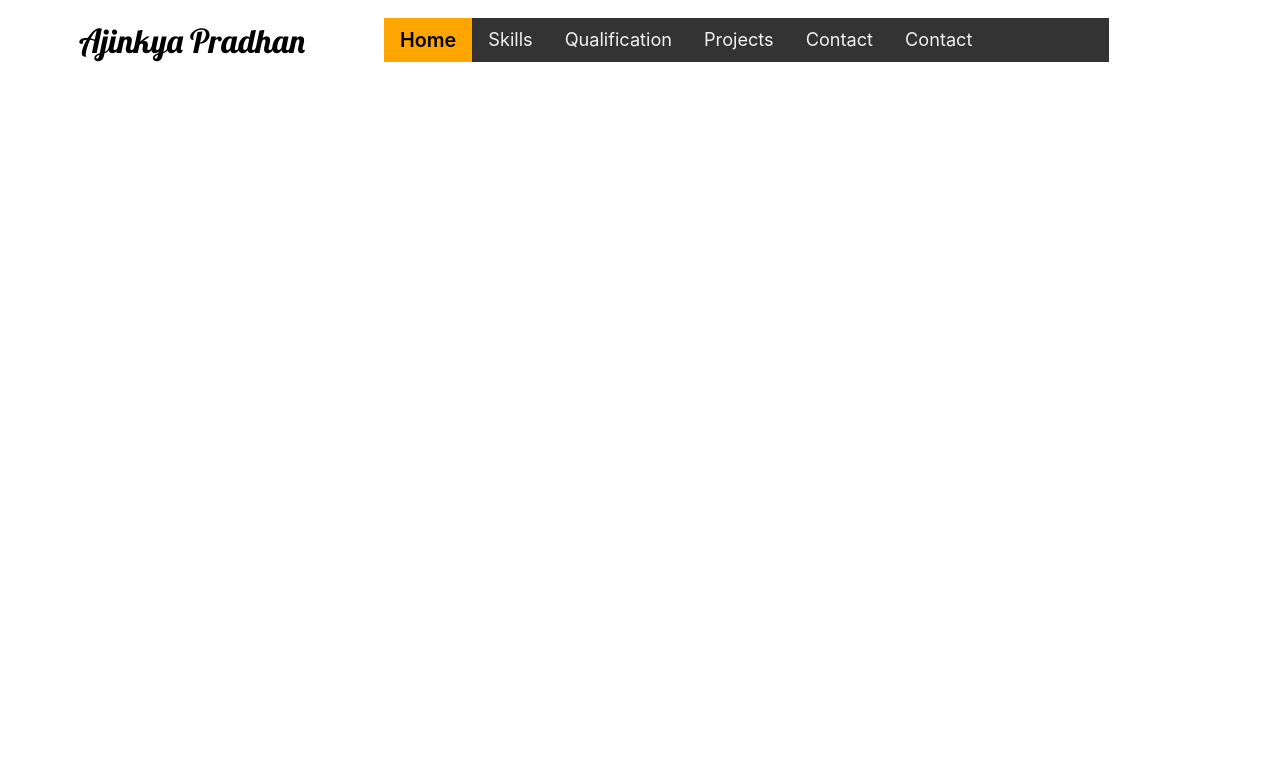
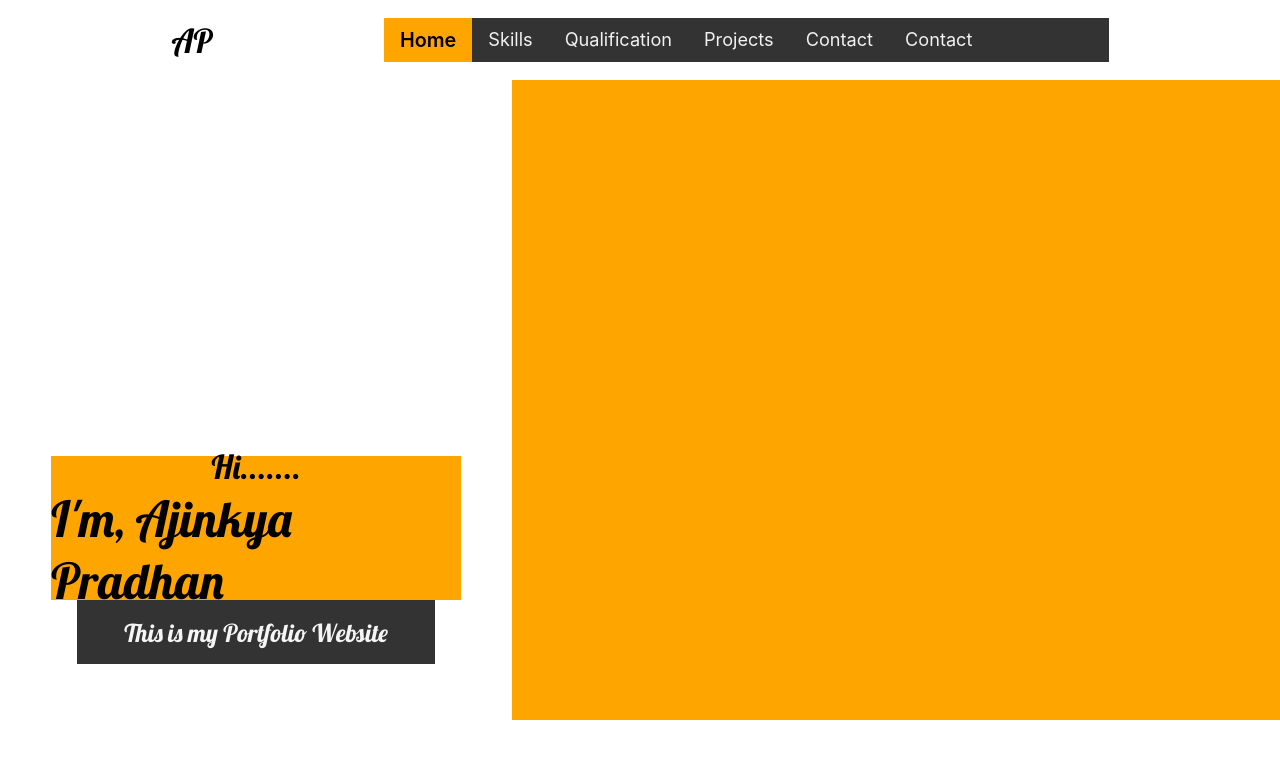
Before and after one commit to AjinkyaPradhan1/portfolio-website-ap, a React (Create React App) app: page / in a window 1280 px wide. Shown: the top 758 px of the page. Built offline with nearby package versions, Linux system fonts and the light colour scheme.

Commit message:
Basic body started

```diff
--- a/src/components/Home.js
+++ b/src/components/Home.js
@@ -7,8 +7,27 @@ function Home() {
 
       {/* Navbar content and heading */}
         <div className="navbar">
-          <div className="navbar_text">Ajinkya Pradhan</div>
+          <div className="navbar_text">AP</div>
           <div className="navbar_content"><Navbar/></div>
+        </div>
+
+      {/*Body*/}
+        <div className="home_content">
+          <div className="left">
+
+            <div className="left_content">
+              <div className="left_content1">
+                <div className="p0">Hi.......</div>
+                <div className="p1">I'm, Ajinkya Pradhan</div>
+              </div>
+              <div className="left_content2">This is my Portfolio Website</div>
+            </div>
+
+          </div>
+
+          <div className="right">
+          <div className="right_content"></div>
+          </div>
         </div>
 
       </div>
--- a/src/components/home.css
+++ b/src/components/home.css
@@ -0,0 +1,66 @@
+@import url('https://fonts.googleapis.com/css2?family=Lobster&display=swap');
+
+.hMain{
+    display: flex;
+    flex-direction: column;
+    flex-grow: 1;
+    width: 100vw;
+    height: 100vh;
+    background-color: transparent;
+    font-size: 16.5px;
+  }
+.home_content{
+    display: flex;
+    width: 100%;
+    height:80%;
+    background-color: transparent;
+}
+.left{
+    display: flex;
+    flex-direction: column;
+    align-items: center;
+    justify-content: flex-end;
+    width: 40%;
+    height: 100%;
+    background-color: transparent;
+}
+.right{
+    display: flex;
+    width: 60%;
+    height: 100%;
+    background-color: orange;
+}
+.left_content{
+    display: flex;
+    flex-direction: column;
+    align-items: center;
+    justify-content: center;
+    width: 100%;
+    height: 50%;
+    background-color: transparent;
+}
+.left_content1{
+    display: flex;
+    flex-direction: column;
+    width: 80%;
+    height: 45%;
+    background-color: orange;
+    align-items: center;
+    justify-content: center;
+    font-size: 200%;
+    font-family: 'Lobster', cursive;
+}
+.left_content2{
+    display: flex;
+    width: 70%;
+    height: 20%;
+    background-color: #333;
+    align-items: center;
+    justify-content: center;
+    font-size: 150%;
+    font-family: 'Lobster', cursive;
+    color: whitesmoke;
+}
+.p1{
+    font-size: 150%;
+}
```
